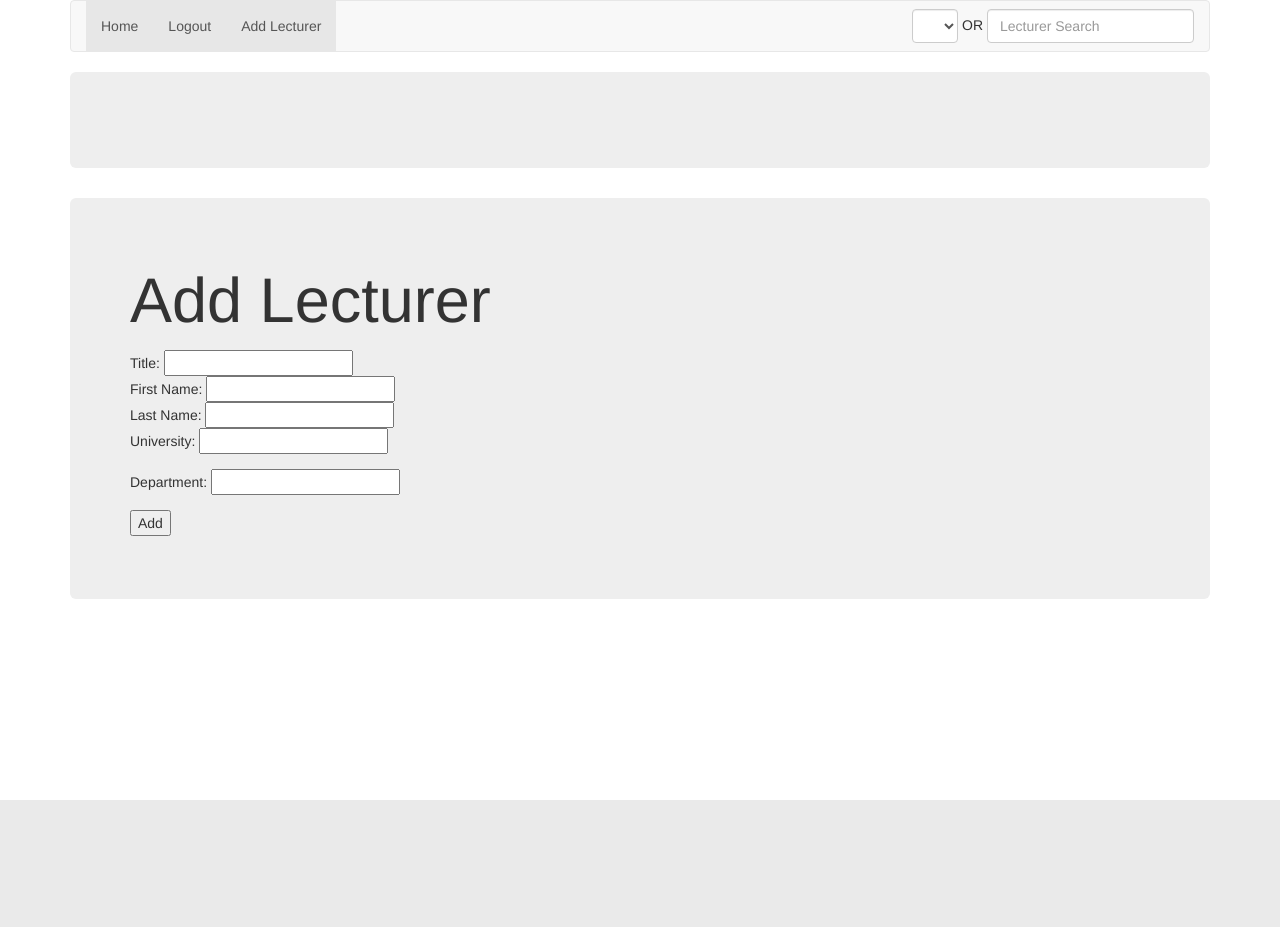
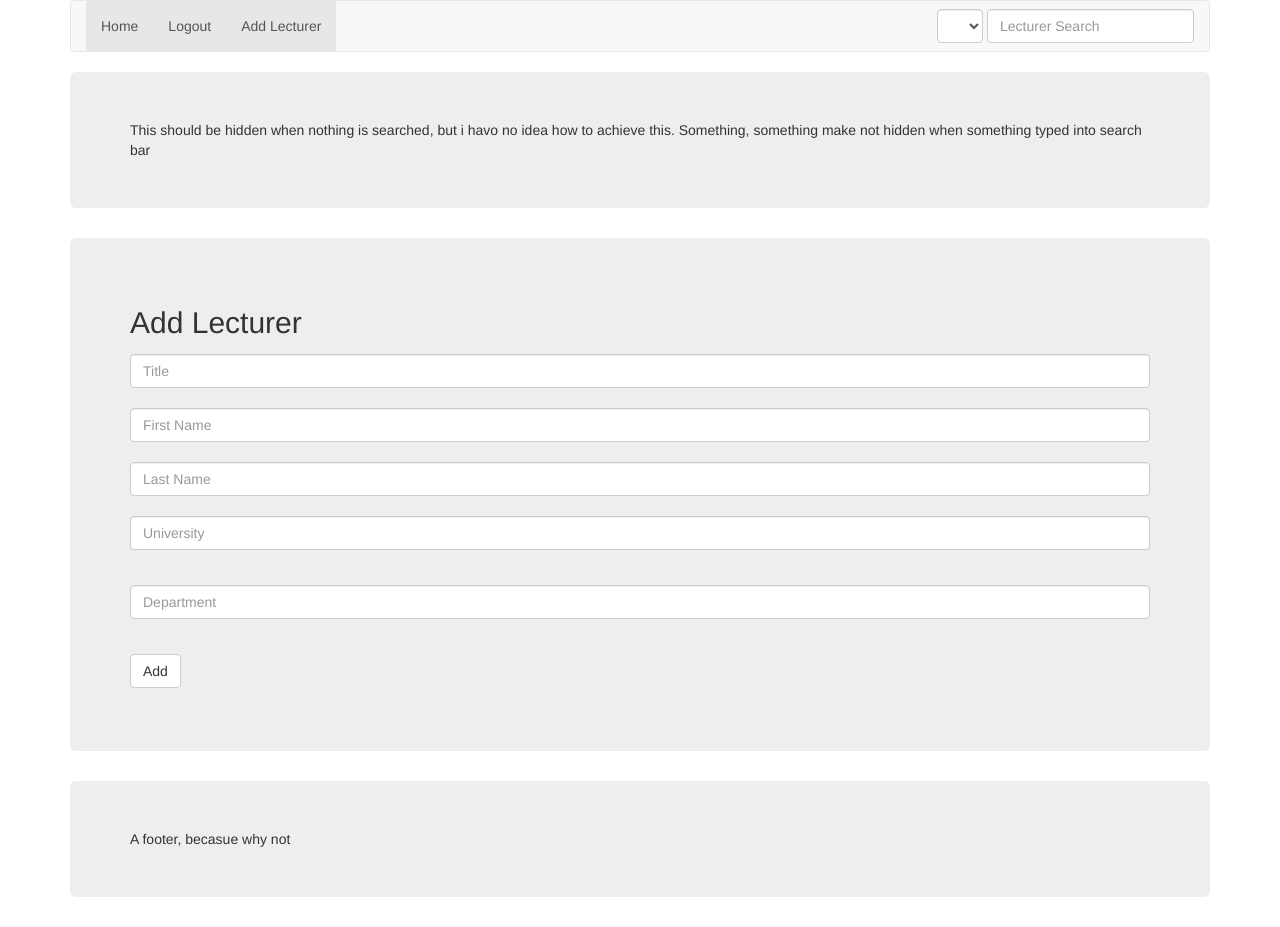
Before and after one commit to DevdudeSami/RateMyLecturer, a Django app: page /lecturer/add in a window 1280 px wide. Before the commit the page ends 800 px from the top, so only its background shows below. Run offline with Django 3.2, Linux system fonts and the light colour scheme; a user stored in the database is signed in; lists and menus that the app fills with data are empty; some libraries are stand-ins or nearby versions.

Commit message:
general look of website, a footer

```diff
--- a/lecturer/templates/lecturer/addLecturer.html
+++ b/lecturer/templates/lecturer/addLecturer.html
@@ -11,55 +11,21 @@
 {% endblock %}
 
 {% block body_block %}
-    <h1>Add Lecturer</h1>
+    <h2>Add Lecturer</h2>
 
     <p>
         <form name="addLecturerForm" action="/lecturer/add" method="post">
             {% csrf_token %}
 
-            Title: <input type="text" id="title" name="title" /><br />
-            First Name: <input type="text" id="firstName" name="firstName" /><br />
-            Last Name: <input type="text" id="lastName" name="lastName" /><br />
-            University: <input type="text" id="university" onkeydown="searchUniversities()" name="university" /><br />
+            <input class="form-control" type="text" id="title" name="title" placeholder="Title" /><br />
+            <input class="form-control" type="text" id="firstName" name="firstName" placeholder="First Name" /><br />
+            <input class="form-control" type="text" id="lastName" name="lastName" placeholder="Last Name" /><br />
+            <input class="form-control" type="text" id="university" onkeyup="searchUniversities()" name="university" placeholder="University" /><br />
             <p id="universityResults"></p>
-            Department: <input type="text" id="department" onkeydown="searchDepartments()" name="department" /><br />
+            <input class="form-control" type="text" id="department" onkeyup="searchDepartments()" name="department" placeholder="Department" /><br />
             <p id="departmentResults"></p>
 
-            <input type="submit" value="Add" id="submit"/>
+            <input class="btn btn-default" type="submit" value="Add" id="submit"/>
         </form>
     </p>
 {% endblock %}
-
-
-<!-- {% load static %}
-
-<!DOCTYPE html>
-
-<html>
-    <head>
-        <title>Add Lecturer</title>
-        <script type="text/javascript" src="{% static 'js/jquery-2.1.4.min.js' %}"></script>
-        <script type="text/javascript" src="{% static 'js/csrf.js' %}"></script>
-        <script type="text/javascript" src="{% static 'js/AjaxQueue.js' %}"></script>
-        <script src="{% static 'js/AddLecturerScript.js'%}"></script>
-    </head>
-    <body>
-        <h1>Add Lecturer</h1>
-
-        <p>
-            <form name="addLecturerForm" action="/lecturer/add" method="post">
-                {% csrf_token %}
-
-                Title: <input type="text" id="title" name="title" /><br />
-                First Name: <input type="text" id="firstName" name="firstName" /><br />
-                Last Name: <input type="text" id="lastName" name="lastName" /><br />
-                University: <input type="text" id="university" onkeydown="searchUniversities()" name="university" /><br />
-                <p id="universityResults"></p>
-                Department: <input type="text" id="department" onkeydown="searchDepartments()" name="department" /><br />
-                <p id="departmentResults"></p>
-
-                <input type="submit" value="Add" id="submit"/>
-            </form>
-        </p>
-    </body>
-</html> -->
--- a/lecturer/templates/lecturer/universityPage.html
+++ b/lecturer/templates/lecturer/universityPage.html
@@ -11,14 +11,13 @@
 {% endblock %}
 
 {% block body_block %}
-    <h1>{{ university.name }}</h1>
-
+    <h2>{{ university.name }}</h2>
 		{% for department in departments %}
 			<h3>{{ department.name }}</h3>
 			<table class="table text-center table-hover">
 			{% for lecturer in department.get_lecturers %}
 				<tr>
-            <td><a style="color: blue; text-decoration: underline;" href="/lecturer/{{lecturer.id}}"> {{lecturer.title}} {{lecturer.first_name}} {{lecturer.last_name}} </a></td>
+					<td><a href="/lecturer/{{lecturer.id}}"> {{lecturer.title}} {{lecturer.first_name}} {{lecturer.last_name}} </a></td>
 					<td> {{lecturer.get_rating}} </td>
 				</tr>
 			{% endfor %}
--- a/log/templates/log/signup.html
+++ b/log/templates/log/signup.html
@@ -10,7 +10,7 @@
 {% endblock %}
 
 {% block body_block %}
-    <h1>Signup for Rate My Lecturer</h1>
+    <h2>Signup</h2>
 
     {% if registered %}
     <strong>Thank you for registering!</strong>
--- a/main/templates/main/base.html
+++ b/main/templates/main/base.html
@@ -11,6 +11,7 @@
         </title>
 
 		<link rel="stylesheet" type="text/css" href="https://maxcdn.bootstrapcdn.com/bootstrap/3.3.7/css/bootstrap.min.css">
+		<link rel="stylesheet" type="text/css" href="base.css">
 
         <script type="text/javascript" src="{% static 'js/jquery-2.1.4.min.js' %}"></script>
         <script type="text/javascript" src="{% static 'js/csrf.js' %}"></script>
@@ -32,7 +33,7 @@
 			<nav class="navbar navbar-default">
 				<div class="navbar-header">
 					<button type="button" class="navbar-toggle collapsed" data-toggle="collapse"
-						data-target="#bs-example-navbar-collapse-1" aria-expanded="false">
+						data-target="#navbar-collapse" aria-expanded="true">
 
 						<span class="sr-only"></span>
 						<span class="icon-bar"></span>
@@ -41,7 +42,7 @@
 					</button>
 				</div>
 
-				<div class="collapse navbar-collapse" id="bs-example-navbar-collapse-1">
+				<div class="collapse navbar-collapse" id="navbar-collapse">
 					<ul class="nav navbar-nav">
 							<li class="active"><a href="{% url 'main:index' %}">Home</a></li>
 						{% if user.is_authenticated %}
@@ -56,20 +57,16 @@
 						<div class="form-group">
                             <select class="form-control" id="universitiesSelect" onchange="universitiesSelectChanged()">
                             </select>
-							OR
 							<input type="text" class="form-control" id="lecturer"
 								onkeyup="searchLecturers()" placeholder="Lecturer Search">
 						</div>
 					</form>
 				</div>
 			</nav>
-			<!-- {% if empty %} -->
-			<!-- <div class="jumbotron hidden"> -->
-			<!-- {% else %} -->
-			<div class="jumbotron">
-			<!-- {% endif %} -->
-				<div id="lecturerResults">
-				</div>
+
+			<div class="jumbotron" id="lecturerResults">
+				This should be hidden when nothing is searched, but i havo no idea how to achieve this.
+				Something, something make not hidden when something typed into search bar
 			</div>
 
 			<div class="jumbotron">
@@ -80,6 +77,10 @@
 				{% endblock %}
 				</div>
 			</div>
+
+			<div class ="jumbotron footer">
+				A footer, becasue why not
+			</div>
 		</div> <!--  Closes Container -->
 
 		<script src="https://ajax.googleapis.com/ajax/libs/jquery/2.1.3/jquery.min.js"></script>
```
Also changed, not shown: log/templates/log/login.html (+4 -4 lines), main/templates/main/index.html (+5 -5 lines), db.sqlite3, media/profile_images/3ToWRJx.jpg (added). Lines whose indentation alone changed are shown as unchanged.
